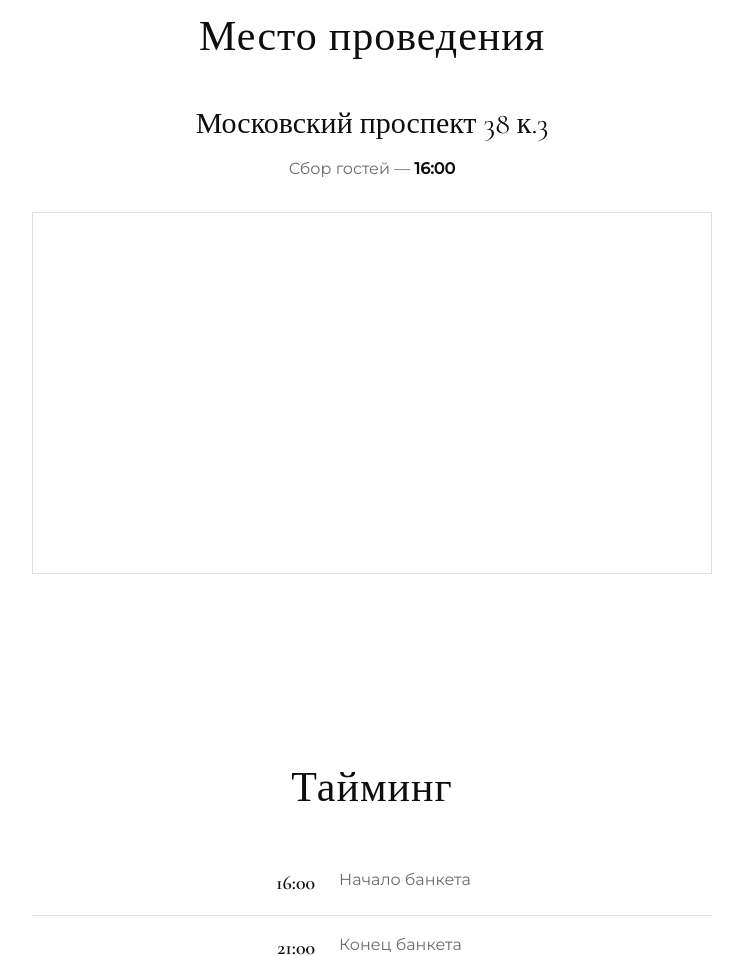
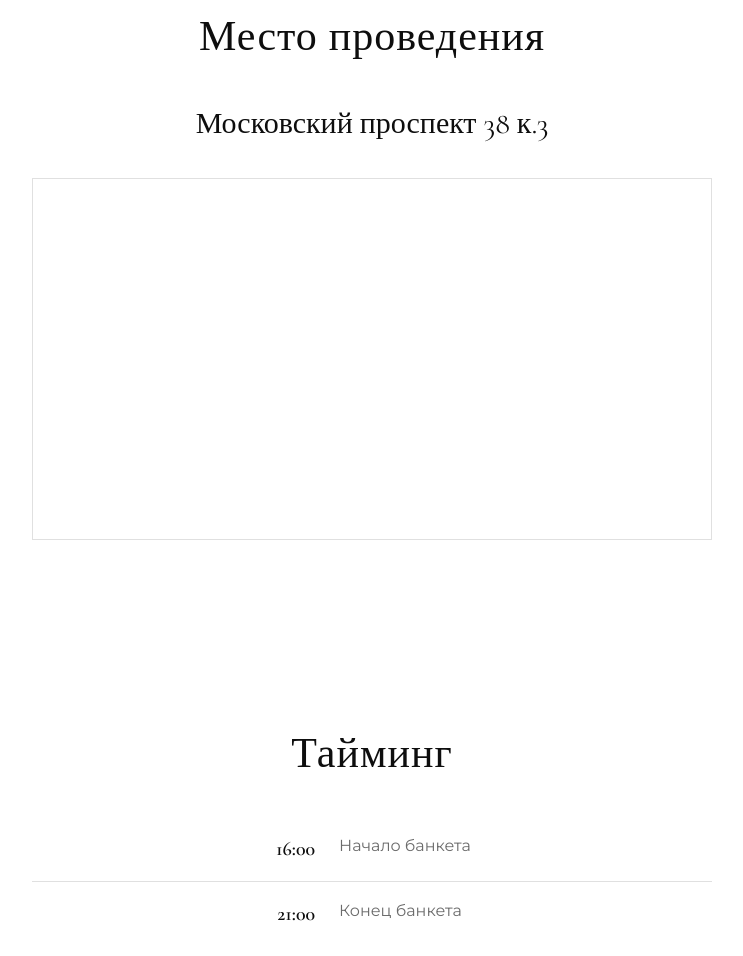
Before and after one commit to vafes404/prigloshenie, a plain HTML site: page index.html in a window 1280 px wide. Shown: the part 2545-3501 px from the top of the page, without its empty margins (268-1011 px from the left). Drawn offline with nearby package versions, Linux system fonts and the light colour scheme.

Commit message:
Add files via upload

```diff
--- a/index.html
+++ b/index.html
@@ -334,7 +334,6 @@ body {
 <section class="section location">
   <h2 class="section__title">Место проведения</h2>
   <p class="location__address">Московский проспект 38 к.3</p>
-  <p class="location__time">Сбор гостей — <strong>16:00</strong></p>
 
   <!-- 📍 ЯНДЕКС КАРТА С МЕТКОЙ (координаты для Московский пр-т 38к3) -->
   <div class="map">
```
